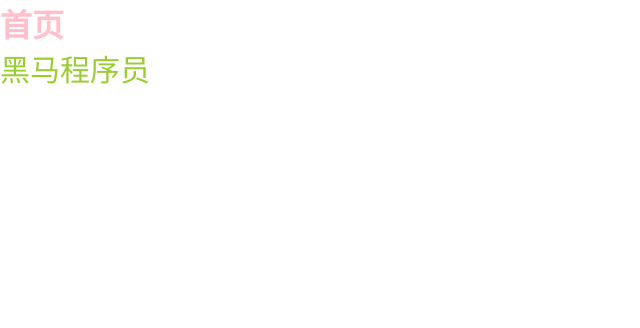
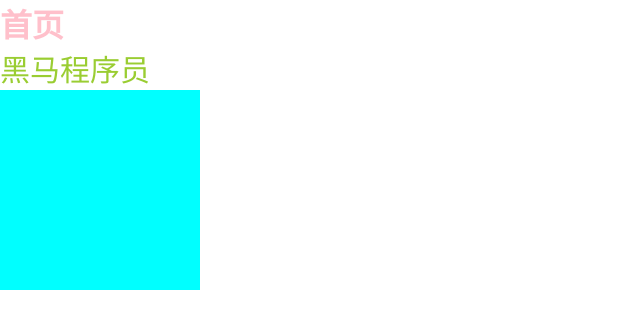
Before and after one commit to fangyi130/gitstudy, a plain HTML site: page index.html in a window 1280 px wide. Shown: the whole page, without its empty margins (0-640 px from the left). Drawn offline with Linux system fonts and the light colour scheme.

Commit message:
改变div 的背景颜色和盒子大小

```diff
--- a/base.css
+++ b/base.css
@@ -9,3 +9,8 @@ p{
     font-size: 30px;
     color:yellowgreen;
 }
+div{
+    width: 200px;
+    height: 200px;
+    background-color: #0ff;
+}
--- a/index.html
+++ b/index.html
@@ -10,5 +10,6 @@
 <body>
     <h1>首页</h1>
     <p>黑马程序员</p>
+    <div></div>
 </body>
 </html>
```
